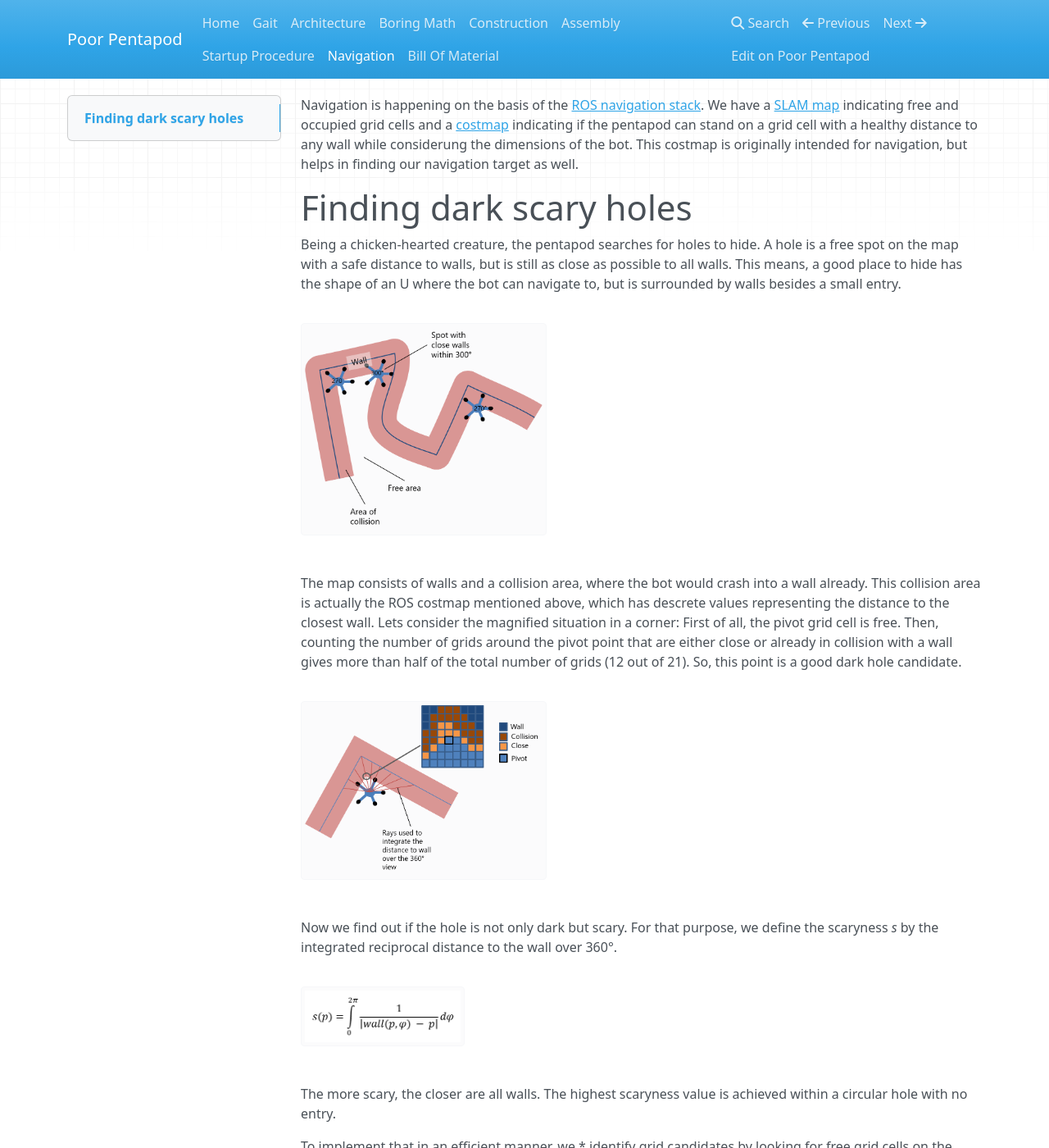
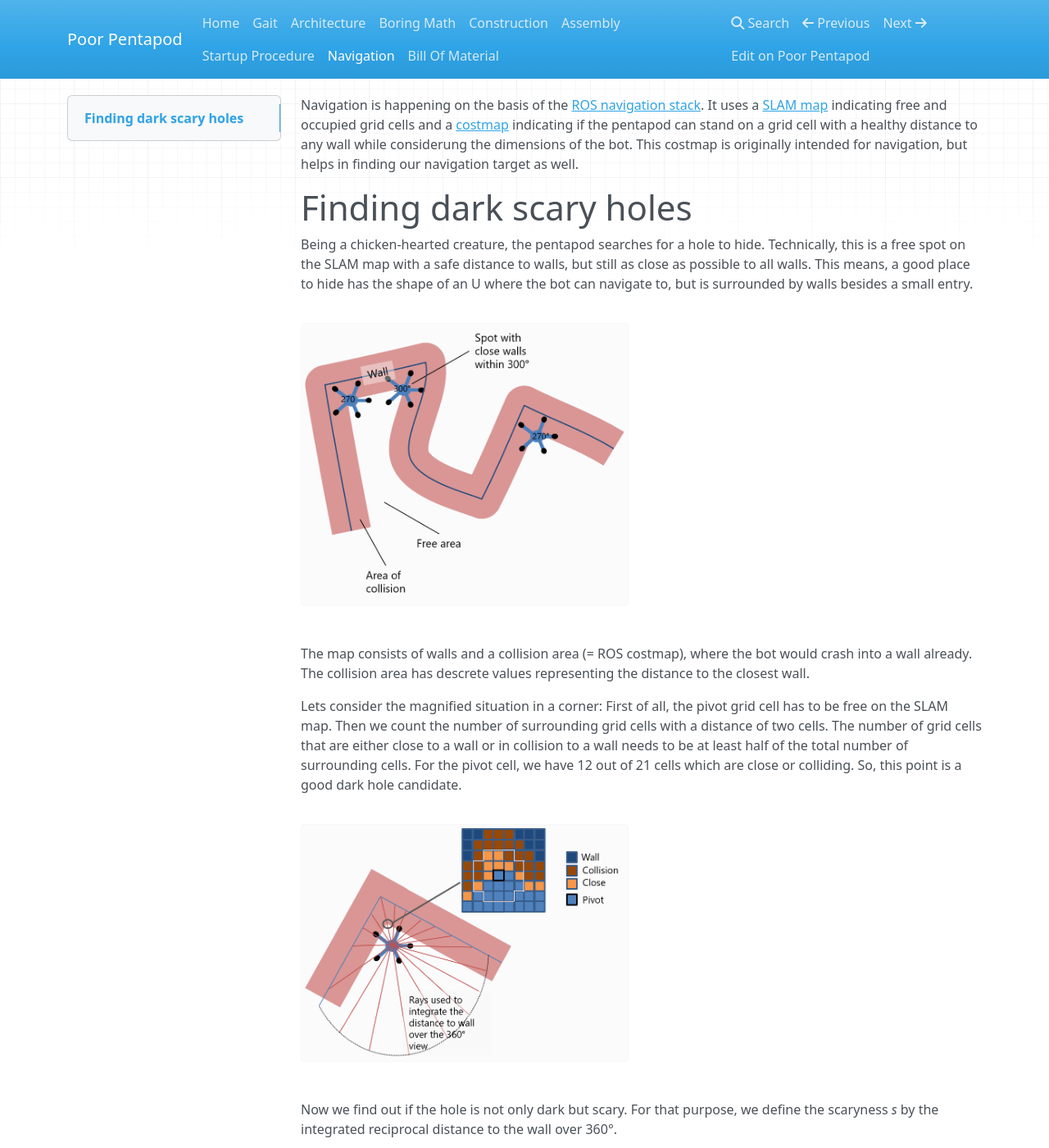
Before and after one commit to jochenalt/Pentapod-Design, an MkDocs documentation site: the page built from docs/navigation.md, in a window 1280 px wide and 1400 px high. Shown: the whole window at 82% size. Built offline with MkDocs 1.6.1, drawn with Linux system fonts in a browser that asks for light colours; nearby versions of some CDN libraries; old or Windows-style settings are respelled for this version of MkDocs; some of the changed text lies outside the part shown.

Commit message:
no message

```diff
--- a/docs/navigation.md
+++ b/docs/navigation.md
@@ -1,15 +1,17 @@
-Navigation is happening on the basis of the [ROS navigation stack](http://wiki.ros.org/navigation). We have a [SLAM map](http://wiki.ros.org/hector_slam) indicating free and occupied grid cells and a [costmap](http://wiki.ros.org/costmap_2d) indicating if the pentapod can stand on a grid cell with a healthy distance to any wall while considerung the dimensions of the bot. This costmap is originally intended for navigation, but helps in finding our navigation target as well.
+Navigation is happening on the basis of the [ROS navigation stack](http://wiki.ros.org/navigation). It uses a [SLAM map](http://wiki.ros.org/hector_slam) indicating free and occupied grid cells and a [costmap](http://wiki.ros.org/costmap_2d) indicating if the pentapod can stand on a grid cell with a healthy distance to any wall while considerung the dimensions of the bot. This costmap is originally intended for navigation, but helps in finding our navigation target as well.
 
 
 # Finding dark scary holes
 
-Being a chicken-hearted creature, the pentapod searches for holes to hide. A hole is a free spot on the map with a safe distance to walls, but is still as close as possible to all walls. This means, a good place to hide has the shape of an U where the bot can navigate to, but is surrounded by walls besides a small entry.
+Being a chicken-hearted creature, the pentapod searches for a hole to hide. Technically, this is a free spot on the SLAM map with a safe distance to walls, but  still as close as possible to all walls. This means, a good place to hide has the shape of an U where the bot can navigate to, but is surrounded by walls besides a small entry.
 
-<img width="300"  src="../images/navigation-find-dark-holes-candidates.png"/>
+<img width="400"  src="../images/navigation-find-dark-holes-candidates.png"/>
 
-The map consists of walls and a collision area, where the bot would crash into a wall already. This collision area is actually the ROS costmap mentioned above, which has descrete values representing the distance to the closest wall. Lets consider the magnified situation in a corner: First of all, the pivot grid cell is free. Then, counting  the number of grids around the pivot point that are either close or already in collision with a wall gives more than half of the total number of grids (12 out of 21). So, this point is a good dark hole candidate.
+The map consists of walls and a collision area (= ROS costmap), where the bot would crash into a wall already. The collision area has descrete values representing the distance to the closest wall.
 
-<img width="300"  src="../images/navigation-find-dark-holes.png"/>
+Lets consider the magnified situation in a corner: First of all, the pivot grid cell has to be free on the SLAM map. Then we count the number of surrounding grid cells with a distance of two cells. The number of grid cells that are either close to a wall or in collision to a wall needs to be at least half of the total number of surrounding cells. For the pivot cell, we have 12 out of 21 cells which are close or colliding. So, this point is a good dark hole candidate.
+
+<img width="400"  src="../images/navigation-find-dark-holes.png"/>
 
 Now we find out if the hole is not only dark but scary. For that purpose, we define the scaryness *s* by the integrated reciprocal distance to the wall over 360°.
 
@@ -18,5 +20,7 @@ Now we find out if the hole is not only dark but scary. For that purpose, we def
 The more scary, the closer are all walls. The highest scaryness value is achieved within a circular hole with no entry.
 
 To implement that in an efficient manner, we
+
 * identify grid candidates by looking for free grid cells on the slam map which number of collision points in a max. two grid cells is higher than half of all cells within that distance. By that definition, we identify all corners. Now, we
 * compute the scaryness of these candidates by sending out *n* (e.g. 8) rays and sum up their reciprocal distance to a wall. If the ray hits no wall, assume an infinite number. Divide by n and we get the scaryness.
+* check if we can navigate to the remaining dark scary hole
```
Also changed, not shown: docs/images/navigation-find-dark-holes.png.
